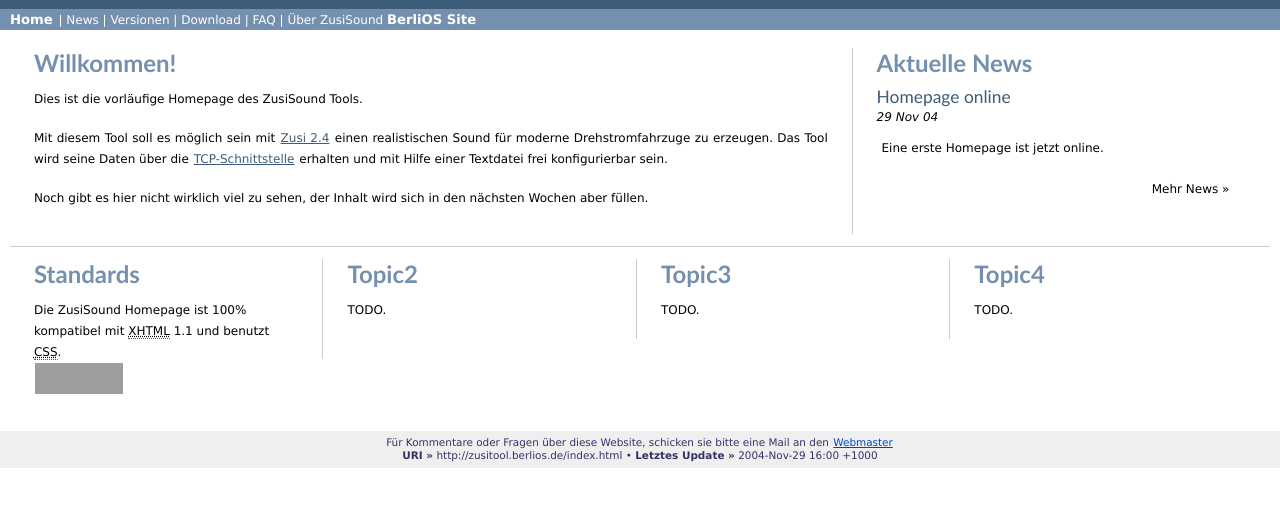
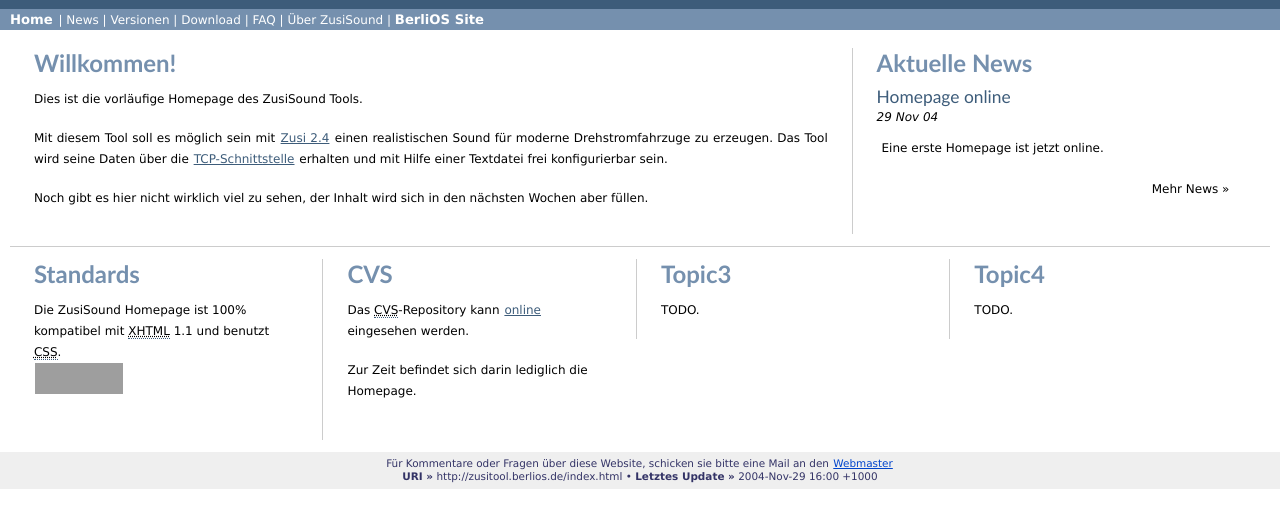
Before and after one commit to BackupTheBerlios/zusisound, a plain HTML site: page homepage/index.html in a window 1280 px wide. Shown: the part 87-614 px from the top of the page. Drawn offline with Linux system fonts and the light colour scheme; grey boxes are pictures that could not be loaded.

Commit message:
CVS Hinweis hinzugefuegt

```diff
--- a/homepage/index.html
+++ b/homepage/index.html
@@ -51,7 +51,7 @@
         <!--a href="./index.html"-->Versionen<!--/a--> |
         <!--a href="./index.html"-->Download<!--/a--> |
         <!--a href="./index.html"-->FAQ<!--/a--> |
-        <!--a href="./index.html"-->&Uuml;ber ZusiSound<!--/a-->
+        <!--a href="./index.html"-->&Uuml;ber ZusiSound<!--/a--> |
 	<a href="http://developer.berlios.de/projects/zusisound">BerliOS Site</a>
       </div>
     </div>
@@ -111,8 +111,9 @@
         </div>
 
         <div class="quarter">
-          <h1>Topic2</h1>
-          <p>TODO.</p>
+          <h1>CVS</h1>
+          <p>Das <acronym title="Concurrent Versions System">CVS</acronym>-Repository kann <a href="http://cvs.berlios.de/cgi-bin/viewcvs.cgi/zusisound">online</a> eingesehen werden.</p>
+	  <p>Zur Zeit befindet sich darin lediglich die Homepage.</p>
 
           <p class="filler"><!-- Filler para to extend left vertical line --></p>
         </div>
```
